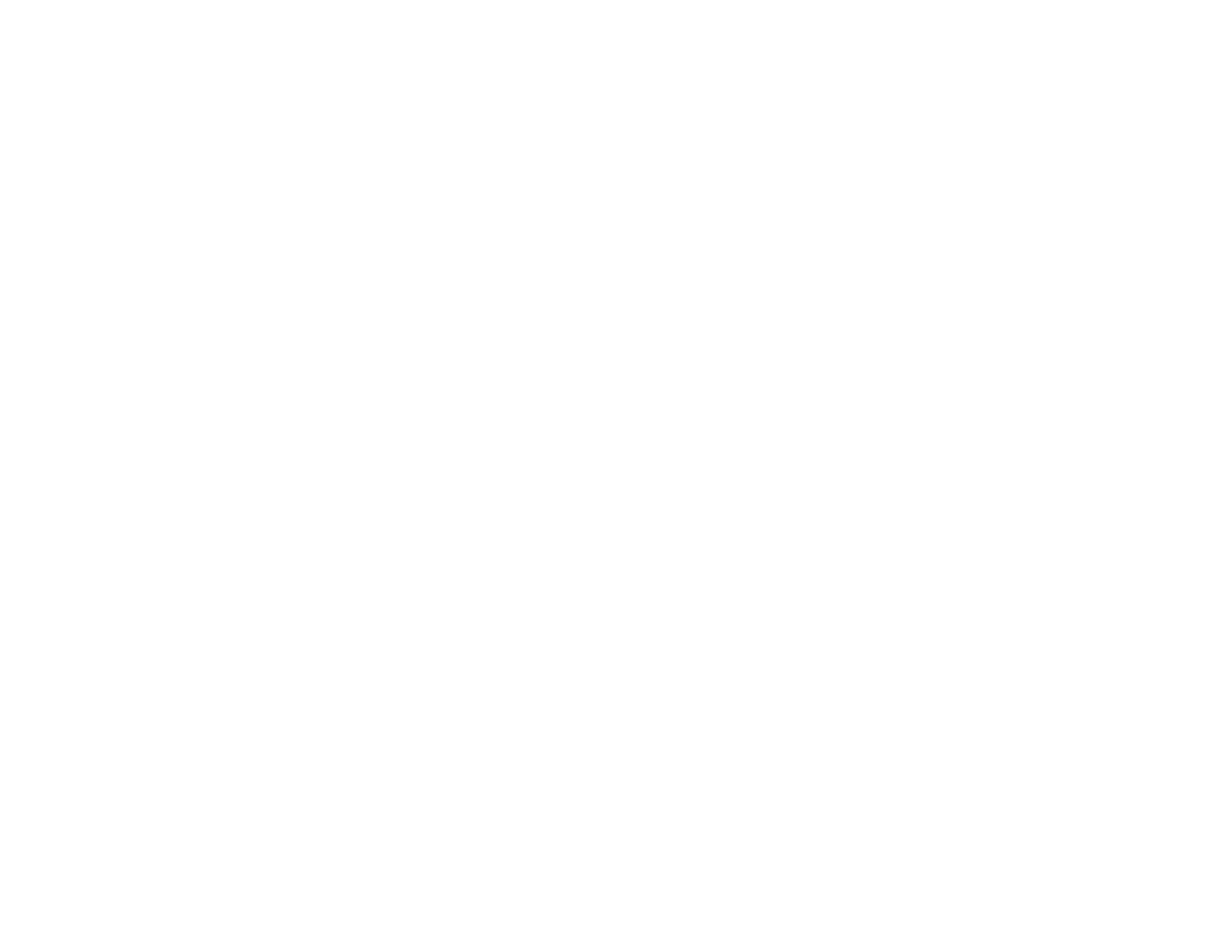
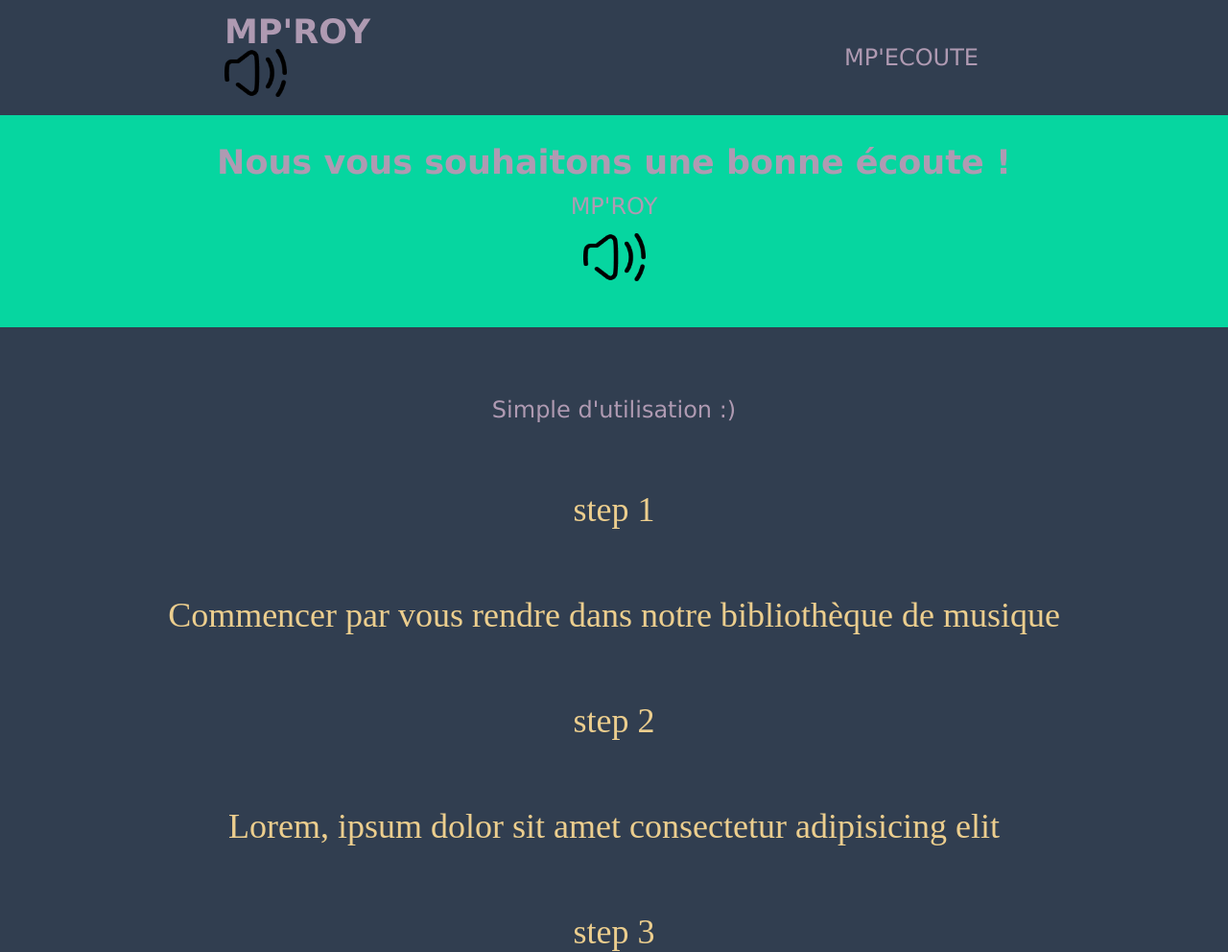
Before and after one commit to Antoine34400/lecteur-audio, a plain HTML site: page index.html in a window 1280 px wide. Shown: the top 992 px of the page at 96% size. Before the commit the page ends 800 px from the top, so only its background shows below. Drawn offline with Linux system fonts and the light colour scheme; a web font is replaced by a local one.

Commit message:
index et debut mpecoute

```diff
--- a/index.html
+++ b/index.html
@@ -8,7 +8,40 @@
     <link rel="stylesheet" href="style.css">
 </head>
 <body>
+    <header>
+        <nav id="header">
+            <div id="box_nav">
+            <a href="index.html">
+                <h1>MP'ROY</h1>
+                <img src="image/logo.png" class="logo" alt="logo du site">
+            </a>
+            </div>
+            <a href="mpecoute.html"><h2>MP'ECOUTE</h2></a>
+        </nav>
+    </header><br><br>
+    <main>
+        <h1>Nous vous souhaitons une bonne écoute !</h2><br>
+        <h3>MP'ROY</h3><br>
+        <img src="image/logo.png" class="logo" alt="logo du site"><br><br><br>
 
+        <div class="utility">
+            <h3>Simple d'utilisation :)</h3>
+            <p>step 1</p><p>Commencer par vous rendre dans notre bibliothèque de musique</p>
+            <p>step 2</p><p>Lorem, ipsum dolor sit amet consectetur adipisicing elit</p>
+            <p>step 3</p><p>Votre musique s’est lancé en bas de votre page, comme par magie !</p>
+            <h4>Profitez de votre écoute ! :)</h4>
+        </div><br><br>
+        <h3>Titre de la semaine :</h3>
+        <img src="image/fleche gauche.png" alt="bouton pour la musique précédente"> <img src="image/exemple.png" alt="exemple de musique"> <img src="image/fleche gauche.png" alt="fleche pour jouer musique suivante">
+        <p>Artiste - Titre de la musique</p>
+    </main><br><br>
+    <footer>
+        <nav id="footer">
+            <h1>Une remarque ?</h1><br>
+            <input type="text" name="remarque_user" id="remarque_user"><br>
+            <input type="submit" id="btn_">
+        </nav>
+    </footer>
 </body>
 <script src="main.js"></script>
 </html>
--- a/style.css
+++ b/style.css
@@ -0,0 +1,235 @@
+/* import */
+
+@import url("https://fonts.cdnfonts.com/css/digital-numbers");
+@import url("https://fonts.cdnfonts.com/css/domine");
+
+/* reset CSS */
+html,
+body,
+div,
+span,
+applet,
+object,
+iframe,
+h1,
+h2,
+h3,
+h4,
+h5,
+h6,
+p,
+blockquote,
+pre,
+a,
+abbr,
+acronym,
+address,
+big,
+cite,
+code,
+del,
+dfn,
+em,
+img,
+ins,
+kbd,
+q,
+s,
+samp,
+small,
+strike,
+strong,
+sub,
+sup,
+tt,
+var,
+b,
+u,
+i,
+center,
+dl,
+dt,
+dd,
+ol,
+ul,
+li,
+fieldset,
+form,
+label,
+legend,
+table,
+caption,
+tbody,
+tfoot,
+thead,
+tr,
+th,
+td,
+article,
+aside,
+canvas,
+details,
+embed,
+figure,
+figcaption,
+footer,
+header,
+hgroup,
+menu,
+nav,
+output,
+ruby,
+section,
+summary,
+time,
+mark,
+audio,
+video {
+  margin: 0;
+  padding: 0;
+  border: 0;
+  font-size: 100%;
+  font: inherit;
+  vertical-align: baseline;
+}
+
+/* HTML5 display-role reset for older browsers */
+article,
+aside,
+details,
+figcaption,
+figure,
+footer,
+header,
+hgroup,
+menu,
+nav,
+section {
+  display: block;
+}
+
+body {
+  line-height: 1;
+}
+
+ol,
+ul {
+  list-style: none;
+}
+
+blockquote,
+q {
+  quotes: none;
+}
+
+blockquote:before,
+blockquote:after,
+q:before,
+q:after {
+  content: "";
+  content: none;
+}
+
+table {
+  border-collapse: collapse;
+  border-spacing: 0;
+}
+
+a {
+  color: currentColor;
+  text-decoration: none;
+}
+
+/* fin reset CSS */
+
+/* *************************************************************************************************************************** */
+
+/* start Variables */
+
+:root {
+    --primary-color: #313E50;
+    --primary-light: #06D6A0;
+    --secondary-color: #ECCE8E;
+    --secondary-light: #DBCF96;
+    --other: #AF9AB2;
+  }
+
+  /* end Variables / Import */
+   /* *************************************************************************************************************************** */
+  h1{
+    color: var(--other);
+    font-size: 35px;
+    font-weight: bold;
+    font-family: digital-numbers, Verdana, Geneva, Tahoma, sans-serif;
+  }
+
+   h2, h3, h4, h5{
+    color: var(--other);
+    font-size: x-large;
+    font-family: domine, Verdana, Geneva, Tahoma, sans-serif;
+  }
+
+  p{
+    color: var(--secondary-color);
+    font-size: 36px;
+  }
+
+  body{
+    background-color: var(--primary-light);
+    height: auto;
+    width: 100%;
+  }
+
+
+  #header{
+    background-color: var(--primary-color);
+    width: 100%;
+    height: 120px;
+    display: flex;
+    justify-content: space-around;
+    align-items: center;
+  }
+
+  main{
+    text-align: center;
+    display: flex;
+    flex-direction: column;
+    justify-content: center;
+    align-items: center;
+  }
+
+  #box_nav{
+    width: 100px;
+    height: 100px;
+    display: flex;
+    flex-direction: column;
+    justify-content: center;
+    align-items: center;
+
+  }
+  .logo{
+    width: 65px;
+    height: 50px;
+  }
+
+  .utility{
+    width: 100%;
+    height: 930px;
+    background-color: var(--primary-color);
+    display: flex;
+    flex-direction: column;
+    justify-content: space-evenly;
+    align-items: center;
+
+}
+
+  #footer{
+    height: 130px;
+    width: 100%;
+    display: flex;
+    flex-direction: column;
+    justify-content: center;
+    align-items: center;
+    background-color: var(--primary-color);
+    position: absolute;
+  }
```
Also changed, not shown: mpecoute.html (added, +14 -0 lines), image/exemple.png (added), image/fleche gauche.png (added), image/logo.png (added).
